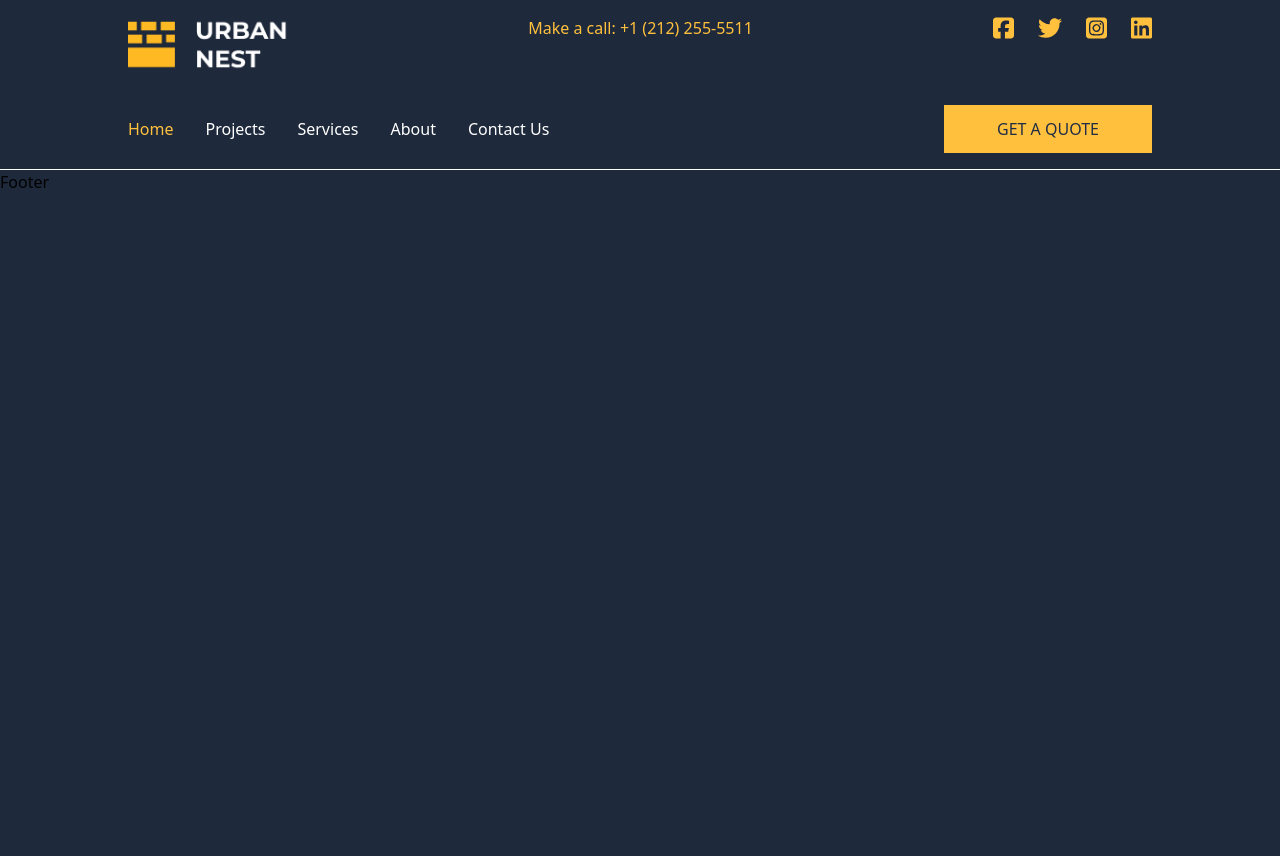
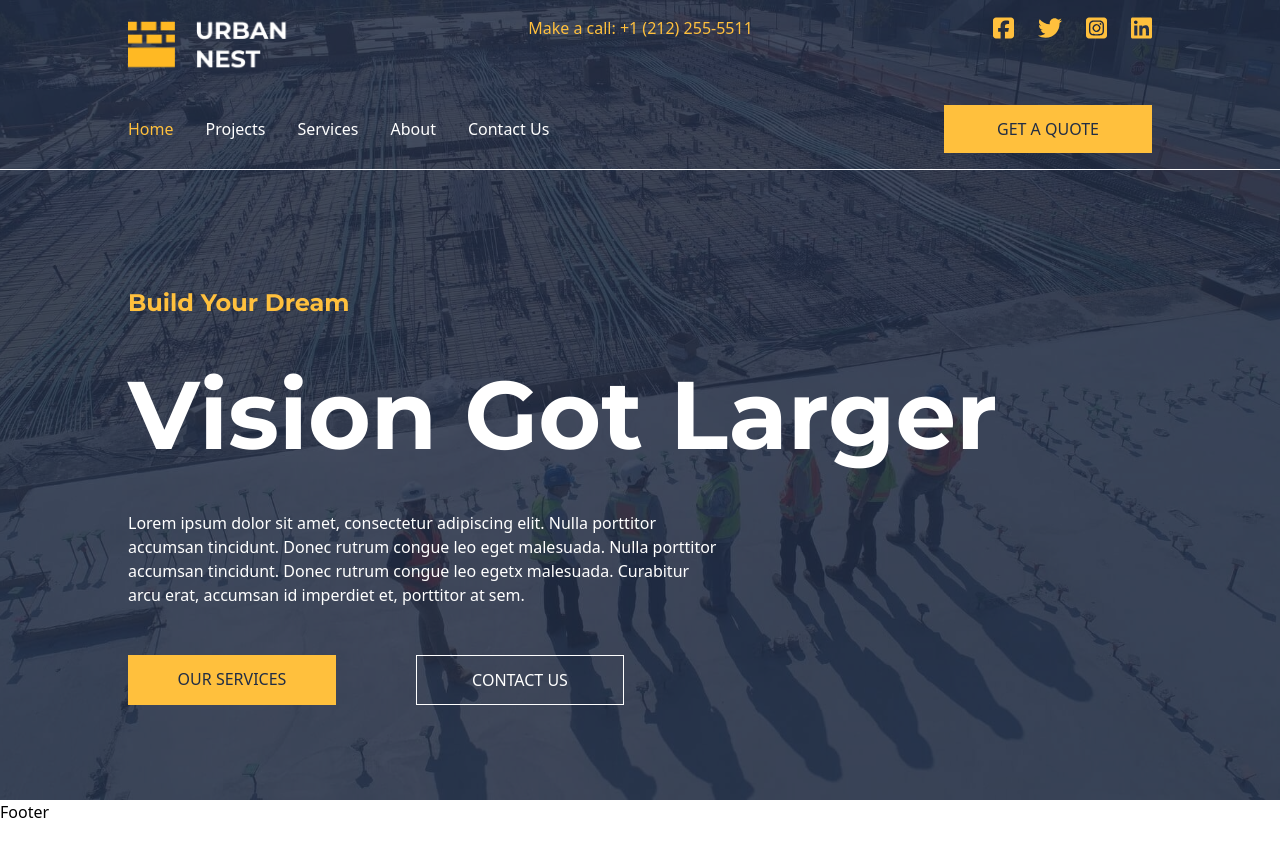
Before and after one commit to ib-ahmedd/urban_nest, a Next.js app: page / in a window 1280 px wide. Shown: the top 856 px of the page. Before the commit the page ends 800 px from the top, so only its background shows below. Built offline with nearby package versions, Linux system fonts and the light colour scheme; a web font is replaced by a local one.

Commit message:
complete home page hero section

```diff
--- a/app/components/Hero.tsx
+++ b/app/components/Hero.tsx
@@ -2,19 +2,29 @@ import Link from "next/link";
 
 function Hero() {
   return (
-    <section className="parent">
-      <div className="container">
-        <h1>Build Your Dream</h1>
-        <p>
+    <section className="hero width_parent h-screen bg-home-hero-bg bg-cover bg-center bg-no-repeat">
+      <div className="width_container h-full flex flex-col gap-8 md:gap-12 justify-center mt-8 md:mt-24 z-10">
+        <p className="text-site-yellow font-monteserat font-bold text-2xl">
+          Build Your Dream
+        </p>
+        <h1>Vision Got Larger</h1>
+        <p className="text-white w-full lg:w-7/12 text-sm sm:text-base">
           Lorem ipsum dolor sit amet, consectetur adipiscing elit. Nulla
           porttitor accumsan tincidunt. Donec rutrum congue leo eget malesuada.
-          Nulla porttitor accumsan tincidunt. Donec rutrum congue leo eget
+          Nulla porttitor accumsan tincidunt. Donec rutrum congue leo egetx
           malesuada. Curabitur arcu erat, accumsan id imperdiet et, porttitor at
           sem.
         </p>
-        <span>
-          <Link href="/services">OUR SERVICES</Link>
-          <Link href="/contact">CONTACT US</Link>
+        <span className="flex flex-col md:flex-row gap-4 md:gap-20">
+          <Link href="/services" className="solid_btn">
+            OUR SERVICES
+          </Link>
+          <Link
+            href="/contact"
+            className="text-white border border-white w-52 py-3 text-center"
+          >
+            CONTACT US
+          </Link>
         </span>
       </div>
     </section>
--- a/app/globals.css
+++ b/app/globals.css
@@ -5,10 +5,31 @@
 @tailwind components;
 @tailwind utilities;
 
-.parent {
+h1 {
+  @apply font-monteserat font-bold text-4xl sm:text-6xl md:text-7xl lg:text-8xl xl:text-8xl text-white;
+}
+
+.width_parent {
   @apply w-full flex justify-center;
 }
 
-.container {
-  @apply w-full xl:w-4/5 px-4 xl:px-0;
+.width_container {
+  @apply w-full md:w-full xl:w-4/5 px-4 xl:px-0;
 }
+
+.solid_btn {
+  @apply text-site-blue bg-site-yellow w-52 py-3 text-center;
+}
+
+.hero {
+  position: relative;
+}
+
+.hero::before {
+  content: "";
+  width: 100%;
+  height: 100%;
+  position: absolute;
+  background-color: #212d45;
+  opacity: 0.85;
+}
--- a/app/layout.tsx
+++ b/app/layout.tsx
@@ -9,8 +9,8 @@ export const metadata = {
 
 const RootLayout = ({ children }: RootLayoutProps) => {
   return (
-    <html className="w-full overflow-x-hidden" lang="en">
-      <body className="w-full overflow-x-hidden bg-slate-800">
+    <html lang="en">
+      <body className="w-full">
         <Navbar />
         {children}
         <Footer />
--- a/app/page.tsx
+++ b/app/page.tsx
@@ -1,7 +1,11 @@
 import Hero from "./components/Hero";
 
 function Home() {
-  return <main>{/* <Hero /> */}</main>;
+  return (
+    <main>
+      <Hero />
+    </main>
+  );
 }
 
 export default Home;
--- a/components/Navbar.tsx
+++ b/components/Navbar.tsx
@@ -21,8 +21,8 @@ function Navbar() {
     setNavOpen(false);
   }, [pathname]);
   return (
-    <nav className="parent md:border-b border-white">
-      <div className="container hidden md:flex flex-col gap-8 py-4">
+    <nav className="absolute width_parent md:border-b border-white z-20">
+      <div className="width_container hidden md:flex flex-col gap-8 py-4">
         <div className="flex justify-between">
           <img src="/images/logo/logo.png" alt="site logo" className="w-40" />
           <p className="text-site-yellow">Make a call: +1 (212) 255-5511</p>
@@ -38,15 +38,13 @@ function Navbar() {
             <NavLinks key={item.title} {...item} />
           ))}
           <div className="flex-1 flex justify-end">
-            <button className="text-site-blue bg-site-yellow w-52 py-3">
-              GET A QUOTE
-            </button>
+            <button className="solid_btn">GET A QUOTE</button>
           </div>
         </div>
       </div>
 
       <div className="w-full p-4 flex flex-col items-center md:hidden">
-        <div className="w-full flex justify-between items-center">
+        <div className="width_container flex justify-between items-center">
           <img
             src="/images/logo/logo.png"
             alt="site logo"
```
